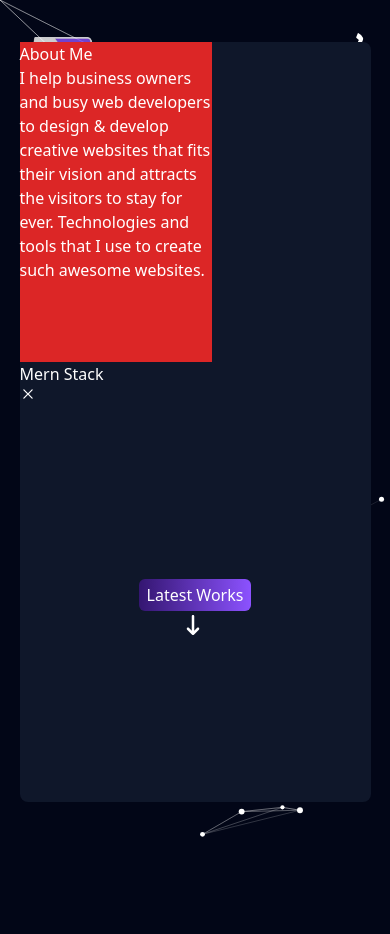
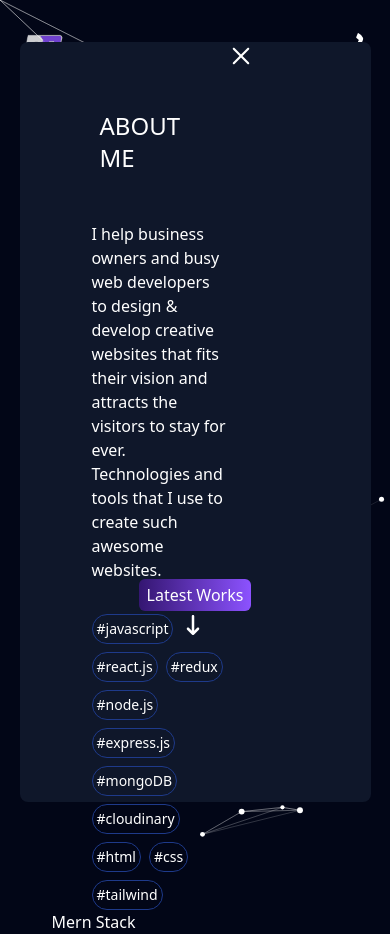
Before and after one commit to Namank65/MyPortfolio, a React (Vite) app: page / in a window 390 px wide. Both pictures are taken after a click on the button "About Me". Before the commit the page ends 844 px from the top, so only its background shows below. Built offline with nearby package versions, Linux system fonts and the light colour scheme.

Commit message:
made the about me component more userfriendly

```diff
--- a/src/components/AboutMePop.jsx
+++ b/src/components/AboutMePop.jsx
@@ -1,26 +1,33 @@
 import React from "react";
 import { RxCross2 } from "react-icons/rx";
+import Skills from "./Skills";
 
 const AboutMePop = ({state}) => {
+
+  const skills = ["#javascript","#react.js","#redux","#node.js","#express.js","#mongoDB","#cloudinary","#html","#css","#tailwind"]
+
   return (
     <div className="flex w-[90%] h-[90%] bg-slate-900 rounded-lg text-white  absolute left-[5%] bottom-[5%]">
-      <div className="flex flex-col">
-        <div className="w-48 bg-red-600 h-80">
-          <h1>About Me</h1>
-          <p>
+      <div className="flex flex-col w-1/2 ml-8 mt-5">
+        <div className="">
+          <h1 className="text-2xl p-12">ABOUT ME</h1>
+          <p className="pl-10">
             I help business owners and busy web developers to design & develop
             creative websites that fits their vision and attracts the visitors
             to stay for ever. Technologies and tools that I use to create such
             awesome websites.
           </p>
+          <div className="flex flex-wrap gap-2 pl-10  mt-8 ">
+          {skills.map((s) => <Skills data={s}/>)}
+          </div>
         </div>
 
         <div>
           <h1>Mern Stack</h1>
         </div>
 
-        <RxCross2 className="cursor-pointer" onClick={() => state()}/>
       </div>
+        <RxCross2 className="cursor-pointer size-7" onClick={() => state()}/>
     </div>
   );
 };
--- a/src/components/Header.jsx
+++ b/src/components/Header.jsx
@@ -6,7 +6,7 @@ const Header = () => {
   return (
     <nav className="flex justify-between max-w-screen-2xl mx-auto w-[99%] sm:w-[80%]">
       <div>
-        <img src={logo} alt="logo" className=" opacity-80 w-20 sm:w-20 mt-8 sm:m-5 absolute ml-4" />
+        <img src={logo} alt="logo" className=" opacity-80 w-12 sm:w-20 mt-8 sm:m-5 absolute ml-4" />
       </div>
       <div className="space-x-14 mt-8 mr-11 sm:mr-14 relative" >
         <a >
--- /dev/null
+++ b/src/components/Skills.jsx
@@ -0,0 +1,12 @@
+import React from 'react'
+
+const Skills = ({data}) => {
+
+  return (
+    <div className='rounded-2xl bg-transparent border border-blue-900 '>
+      <p className=' p-1 text-sm'>{data}</p>
+    </div>
+  )
+}
+
+export default Skills;
```
Also changed, not shown: 5 other files (tests, documents, lock files or other folders).
